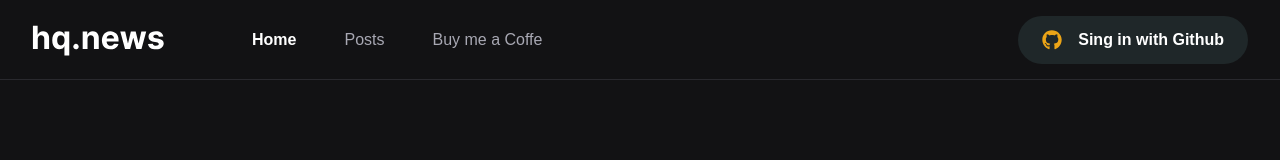
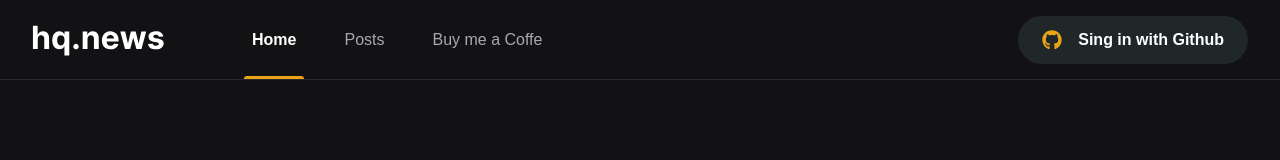
Before and after one commit to helton-quintans/hq-news, a Next.js app: page / in a window 1280 px wide. Shown: the top 160 px of the page. Built offline with nearby package versions, Linux system fonts and the light colour scheme.

Commit message:
feat: add api key test

```diff
--- a/src/components/Header/styles.module.scss
+++ b/src/components/Header/styles.module.scss
@@ -46,7 +46,7 @@
         position: absolute;
         bottom: 1px;
         left: 0;
-        background: var(--yelow-500);
+        background: var(--yellow-500);
       }
     }
   }
```
